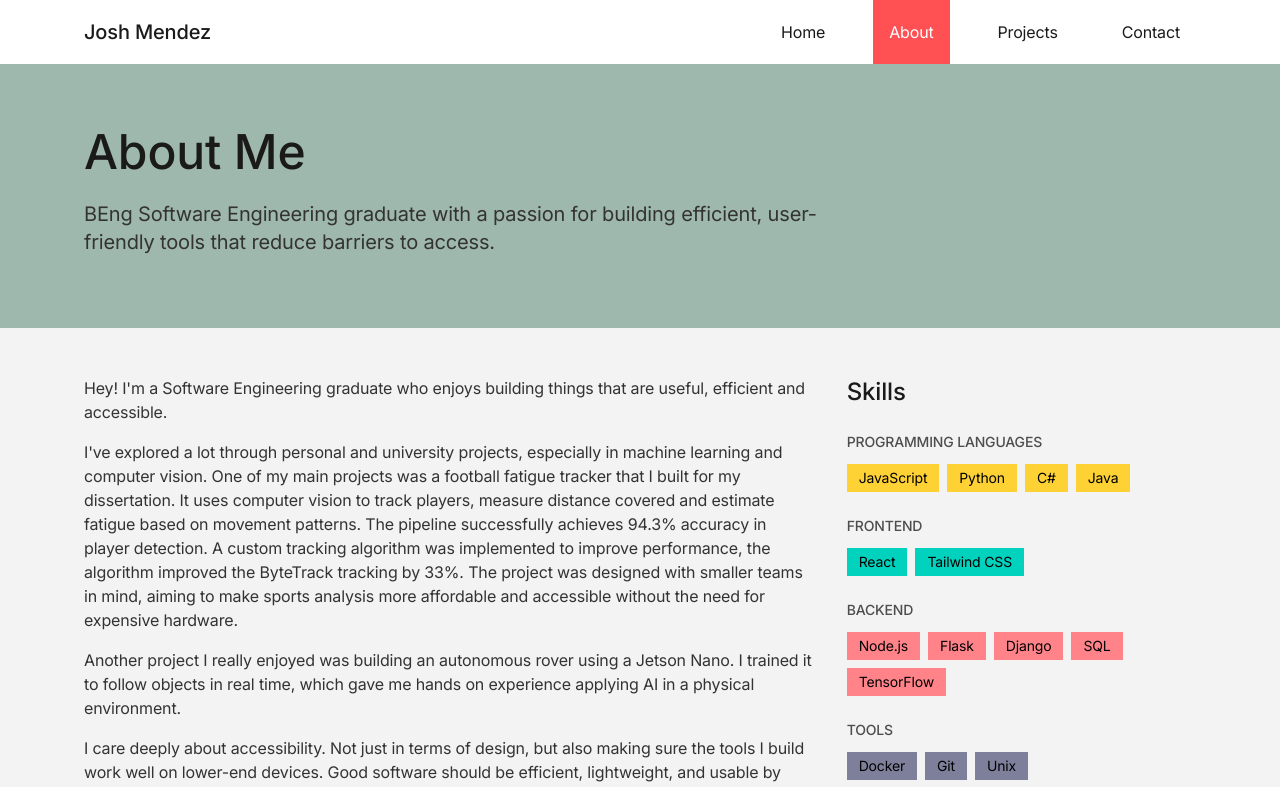
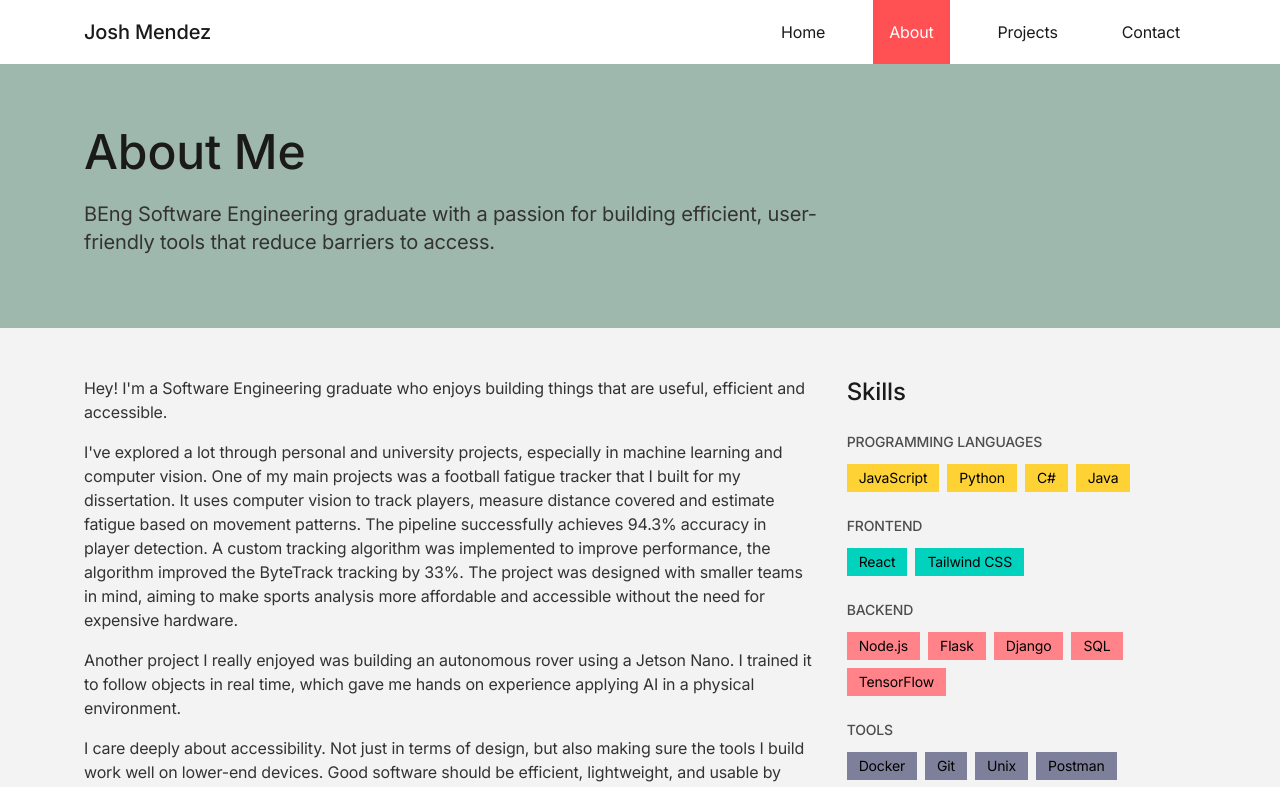
Before and after one commit to jxshmendez/Portfolio-Website, a React (Vite) app in the folder frontend/: page /about in a window 1280 px wide. Shown: the top 787 px of the page. Built offline with nearby package versions, Linux system fonts and the light colour scheme.

Commit message:
added a 'Postman' in tools

```diff
--- a/frontend/src/pages/About.tsx
+++ b/frontend/src/pages/About.tsx
@@ -159,7 +159,8 @@ const About = () => {
                       {[
                         { name: 'Docker', color: '#7E7F9A' },
                         { name: 'Git', color: '#7E7F9A' },
-                        { name: 'Unix', color: '#7E7F9A' }
+                        { name: 'Unix', color: '#7E7F9A' },
+                        { name: 'Postman', color: '#7E7F9A' },
                       ].map(skill => (
                         <span
                           key={skill.name}
```
